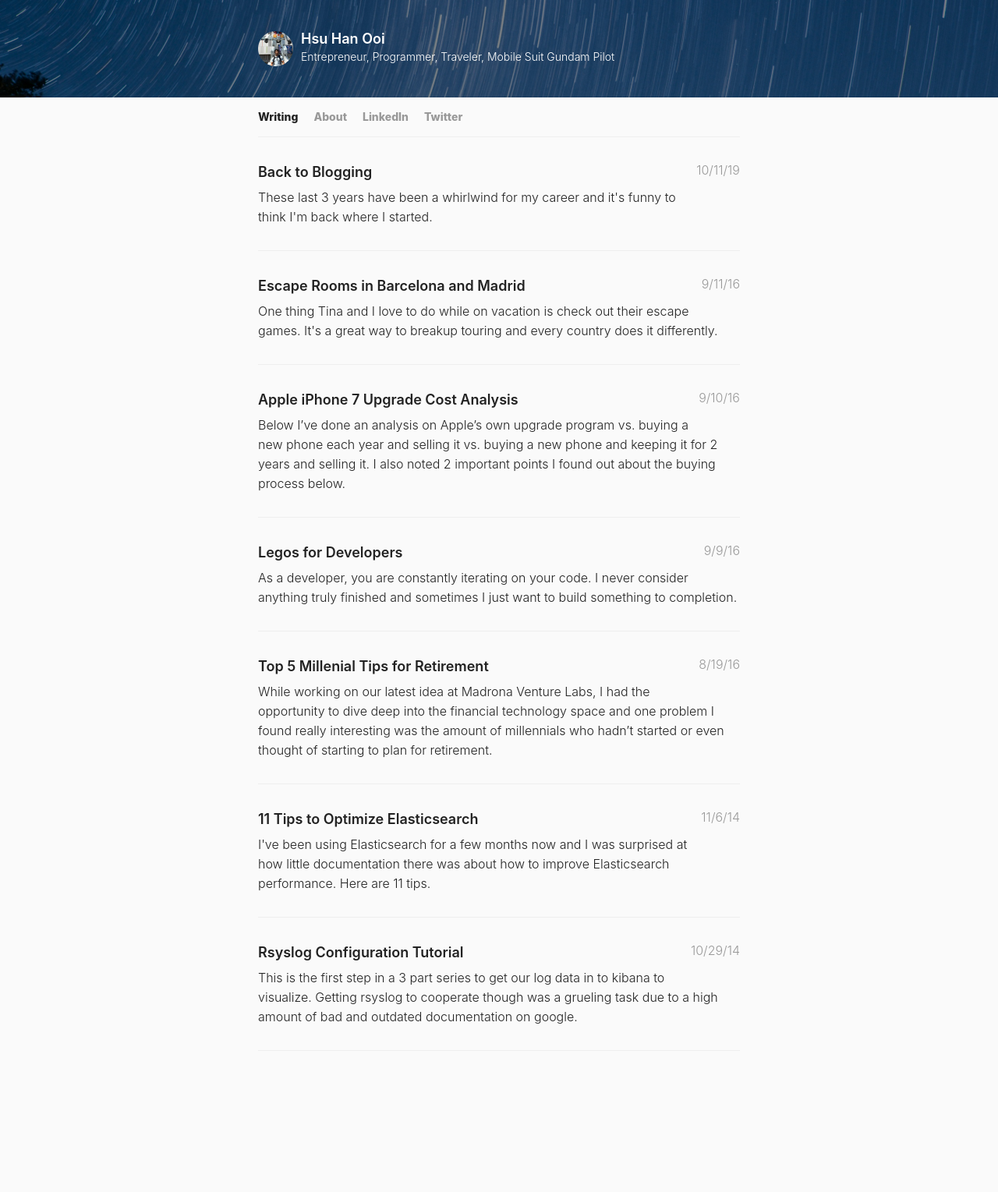
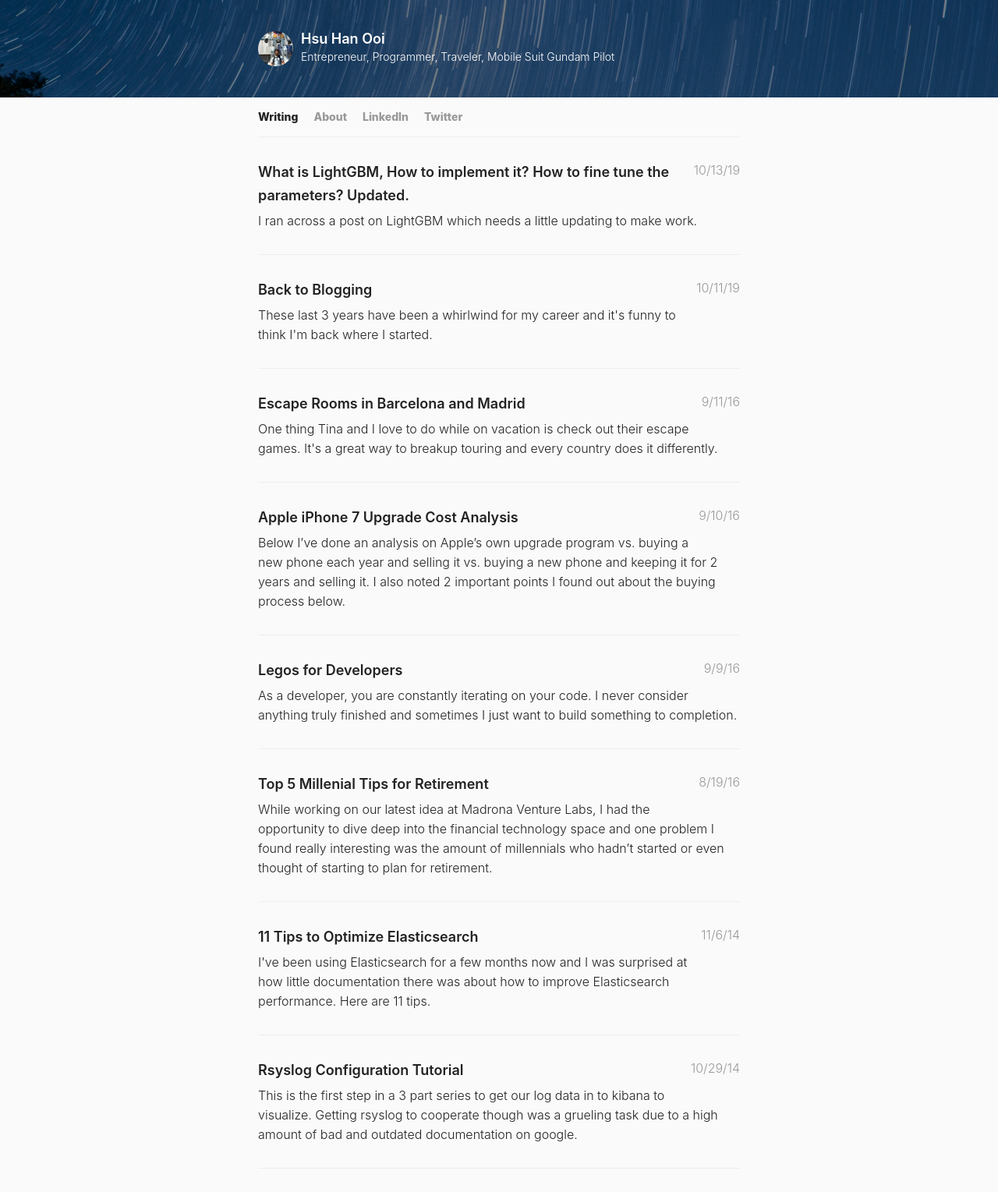
Before and after one commit to hsuhanooi/hsuhanooi.github.io, a Jekyll site: the page built from index.html, in a window 1280 px wide. Shown: the whole page at 78% size. Built offline with Jekyll 4.4.1, drawn with Linux system fonts in a browser that asks for light colours; the list of posts is cut into pages by our own code; before the commit the page ends 1378 px from its top, so only the background shows below that; part of the change alters nothing that is shown.

Commit message:
new post

````diff
--- /dev/null
+++ b/_posts/2019-10-13-what-is-lightgbm-updated.md
@@ -0,0 +1,85 @@
+---
+layout: post
+title: What is LightGBM, How to implement it? How to fine tune the parameters? Updated.
+excerpt: I ran across a post on LightGBM which needs a little updating to make work.
+tags: lightgbm
+---
+
+There isn't a ton of documentation on LightGBM and the first post I ran into was [What is LightGBM, How to implement it? How to fine tune the parameters?](https://medium.com/@pushkarmandot/https-medium-com-pushkarmandot-what-is-lightgbm-how-to-implement-it-how-to-fine-tune-the-parameters-60347819b7fc).
+
+The post did a great job talking about the parameters but the example written needed updating. In particular, running the example didn't give me the provided results and the code given doesn't actually run. If you just want the changes in the code to make it work it's below. Otherwise the changes I made are listed.
+
+### 1. Update min_data param to 7 instead of 50. There's 225 records in x_train. 50 means stop splitting if you get to a leaf with 50 or less records, which will give you a very shallow tree. I thought 7 seemed more reasonable to get reasonably deep trees.
+
+### 2. Updated the number of iterations to 200. 100 seemed low.
+
+### 3. In the previous post they did for i in range(0,99) which is 0-98, not 0-99. I removed this altogether and just rounded everything so >=0.5 becomes a 1.
+
+### 4. I commented out the feature scaler, since you don't really need it. See [here](https://stats.stackexchange.com/questions/244507/what-algorithms-need-feature-scaling-beside-from-svm) for more details but decision trees based algorithms don't necessarily need it.
+
+
+```
+import pandas as pd
+from sklearn.model_selection import train_test_split
+from sklearn.preprocessing import StandardScaler
+import lightgbm as lgb
+
+def run():
+    # Importing the dataset
+    dataset = pd.read_csv('../data/example/Social_Network_Ads.csv')
+    X = dataset.iloc[:, [2, 3]].values
+    y = dataset.iloc[:, 4].values
+    # Splitting the dataset into the Training set and Test set
+    x_train, x_test, y_train, y_test = train_test_split(X, y, test_size = 0.25, random_state = 0)
+
+    # Feature Scaling - you don't actually NEED to do this, although it can be a good idea. See https://stats.stackexchange.com/questions/244507/what-algorithms-need-feature-scaling-beside-from-svm for more details
+    # sc = StandardScaler()
+    # x_train = sc.fit_transform(x_train)
+    # x_test = sc.transform(x_test)
+
+    # train model
+    d_train = lgb.Dataset(x_train, label=y_train)
+    params = {}
+    params['learning_rate'] = 0.003
+    params['boosting_type'] = 'gbdt'
+    params['objective'] = 'binary'
+    params['metric'] = 'binary_logloss'
+    params['sub_feature'] = 0.5
+    params['num_leaves'] = 10
+    params['min_data'] = 7  # 1.This was updated compared to the previous post, 50 was too high with 125 train and 75 test.
+    params['max_depth'] = 10
+    clf = lgb.train(params, d_train, 200)  # 2.I also updated the number of iterations here to perform slightly better
+
+    # Prediction
+    y_pred_score = clf.predict(x_test)
+    y_pred = [round(y) for y in y_pred_score]  # 3.Removed the erroneous rounding in the previous post which had an off by 1 error.
+
+    # Confusion matrix
+    from sklearn.metrics import confusion_matrix
+    cm = confusion_matrix(y_test, y_pred)
+    print('Confusion Matrix: %s' % cm)
+
+    # Accuracy
+    from sklearn.metrics import accuracy_score
+    accuracy = accuracy_score(y_pred, y_test)
+    print('Model Accuracy: %.2f' % accuracy)
+
+if __name__ == '__main__':
+    run()
+```
+
+
+
+
+After you run the above you should get output similar to this.
+
+```
+[LightGBM] [Info] Number of positive: 111, number of negative: 189
+[LightGBM] [Info] Total Bins 108
+[LightGBM] [Info] Number of data: 300, number of used features: 2
+[LightGBM] [Info] [binary:BoostFromScore]: pavg=0.370000 -> initscore=-0.532217
+[LightGBM] [Info] Start training from score -0.532217
+Confusion Matrix: [[65  3]
+ [ 3 29]]
+Model Accuracy: 0.94
+```
--- a/public/css/poole.sass
+++ b/public/css/poole.sass
@@ -181,3 +181,16 @@ nav
 
 .post-footer
   border-top: #EBF2F6 1px solid
+
+pre code
+  background-color: #eee
+  border: 1px solid #999
+  display: block
+  padding: 20px
+
+pre
+  white-space: pre-wrap       /* Since CSS 2.1 */
+  white-space: -moz-pre-wrap  /* Mozilla, since 1999 */
+  white-space: -pre-wrap      /* Opera 4-6 */
+  white-space: -o-pre-wrap    /* Opera 7 */
+  word-wrap: break-word
````
